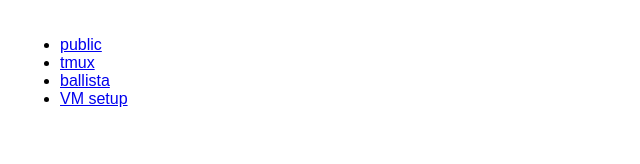
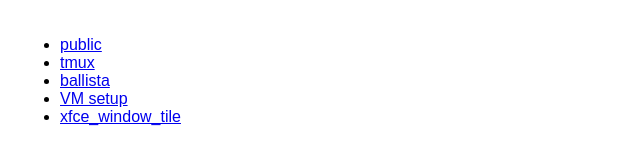
Before and after one commit to sekkabak/cbak.pl, a plain HTML site: page index.html in a window 1280 px wide. Shown: the whole page, without its empty margins (0-640 px from the left). Drawn offline with Linux system fonts and the light colour scheme.

Commit message:
Update index.html

```diff
--- a/index.html
+++ b/index.html
@@ -18,5 +18,6 @@
         <li><a href="tmux">tmux</a></li>
         <li><a href="ballista">ballista</a></li>
         <li><a href="vm_setup">VM setup</a></li>
+        <li><a href="xfce_window_tile">xfce_window_tile</a></li>
 </body>
 </html>
```
